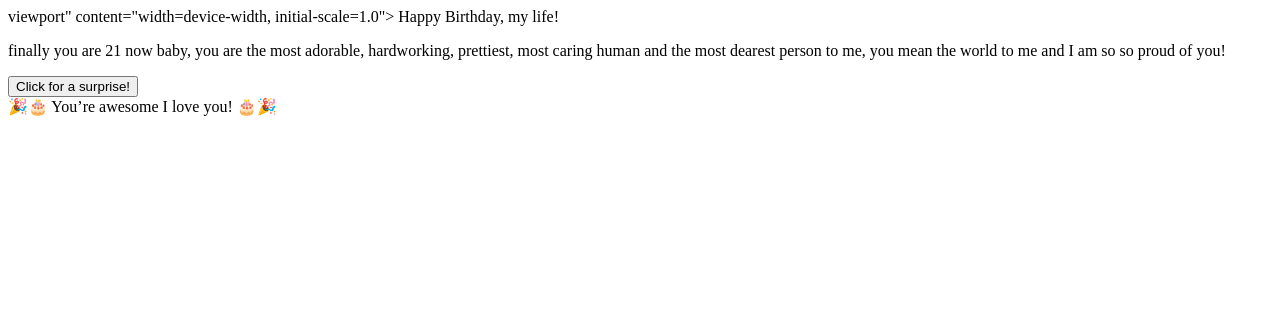
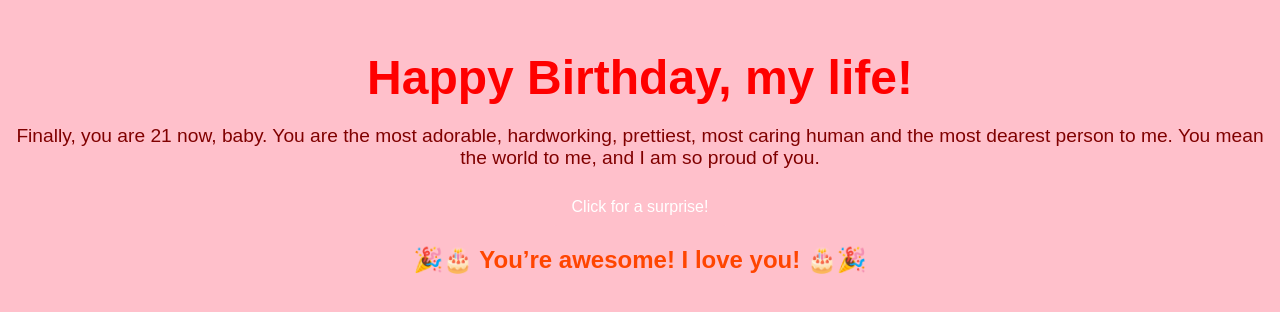
Before and after one commit to vidik-do/birthdayH, a plain HTML site: page index.html in a window 1280 px wide. Both pictures are taken after a click on the button "Click for a surprise!". Drawn offline with nearby package versions, Linux system fonts and the light colour scheme.

Commit message:
Update index.html

```diff
--- a/index.html
+++ b/index.html
@@ -1,25 +1,21 @@
 <!DOCTYPE html>
 <html lang="en">
 <head>
-<link rel="stylesheet" href="https://cdnjs.cloudflare.com/ajax/libs/animate.css/4.1.1/animate.min.css"/>
    <meta charset="UTF-8">
-    <meta name="
-" href="styles.css">
+   <meta name="viewport" content="width=device-width, initial-scale=1.0">
+   <title>Happy Birthday!</title>
+   <link rel="stylesheet" href="styles.css">
+   <link rel="stylesheet" href="https://cdnjs.cloudflare.com/ajax/libs/animate.css/4.1.1/animate.min.css">
 </head>
-<body> viewport" content="width=device-width, initial-scale=1.0">
-    <title>Happy Birthday!</title>
-    <!-- Link to CSS -->
-    <link rel="stylesheet
-    <!-- Main Content -->
+<body>
    <h1>Happy Birthday, my life!</h1>
-    <p>finally you are 21 now baby, you are the most adorable, hardworking, prettiest, most caring human and the most dearest person to me, you mean the world to me and I am so so proud of you!</p>
+   <p>Finally, you are 21 now, baby. You are the most adorable, hardworking, prettiest, most caring human and the most dearest person to me. You mean the world to me, and I am so proud of you.</p>
    <!-- Button -->
    <button onclick="showMessage()">Click for a surprise!</button>
    <!-- Hidden Surprise -->
    <div id="surprise" style="display:none;">
-        🎉🎂 You’re awesome I love you! 🎂🎉
+      🎉🎂 You’re awesome! I love you! 🎂🎉
    </div>
-    <!-- Link to JavaScript -->
    <script src="script.js"></script>
 </body>
 </html>
```
Lines whose indentation alone changed are shown as unchanged.
